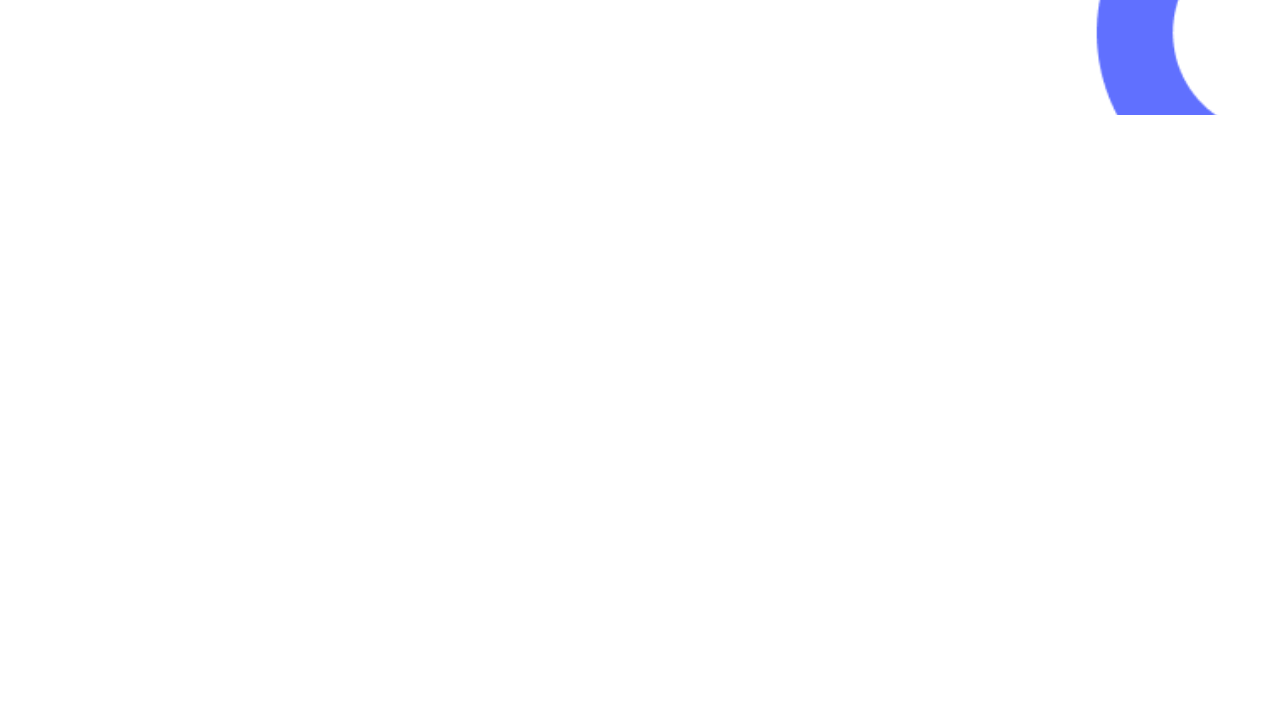
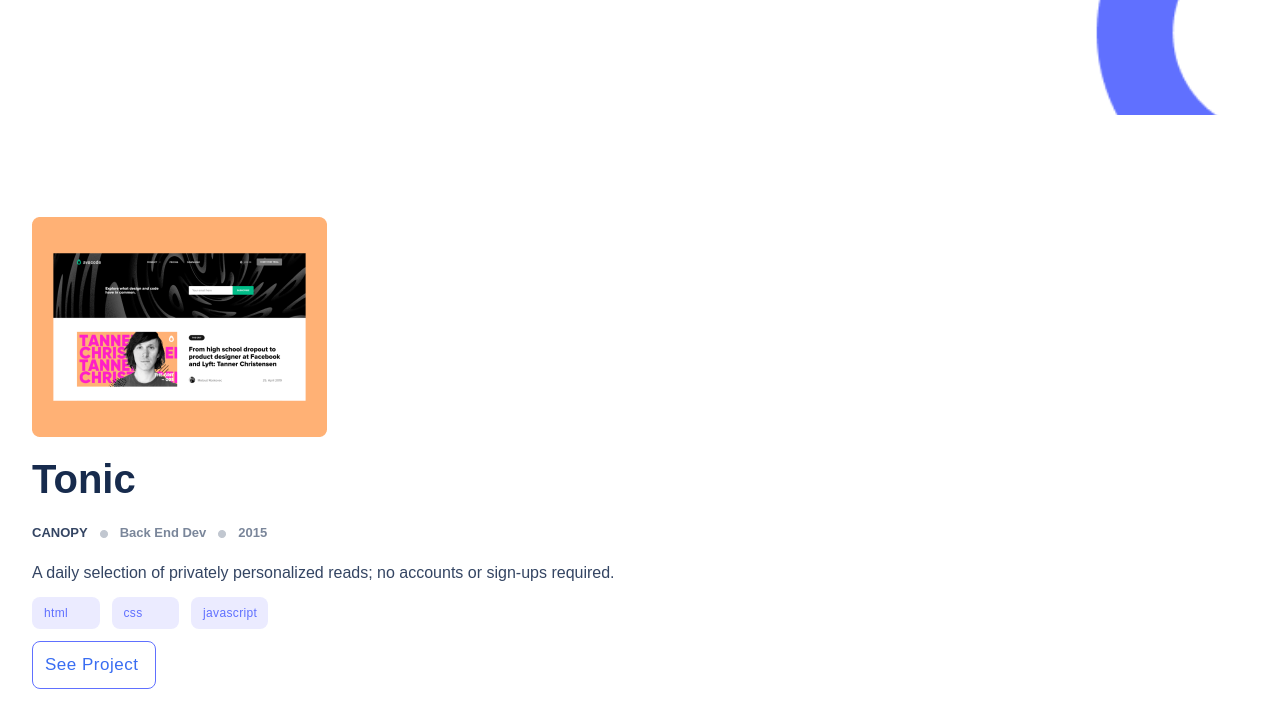
Before and after one commit to Dinicharia/portfolio, a website: page index.html in a window 1280 px wide. Shown: the part 371-1098 px from the top of the page. Before the commit the page ends 800 px from the top, so only its background shows below. Drawn offline with Linux system fonts and the light colour scheme.

Commit message:
Update
Add card works page
Add the "See project" button

```diff
--- a/index.html
+++ b/index.html
@@ -19,7 +19,7 @@
             <div class="container">
                 <h1 class="greet">I am Daniel. Glad to see you</h1>
             <p class="para"> I'm a software developer! I can help you build a product, feature or website Look through some of my work and experience! If you like what you see and have a project you need coded, don’t hestiate to contact me.</p>
-        <h2 class="connect">LET’S CONNECT</h2>
+            <h2 class="connect">LET’S CONNECT</h2>
         <div >
                <ul class="social">
                     <li> <a href="https://www.linkedin.com/in/daniel-njoroge-3651a2a5/" target="_blank" rel="noopener"><img src="img/Linkedin.png" alt="linkedin" ></a> </li>
@@ -31,6 +31,27 @@
         </div>
             </div>
         </section>
-
+        <section class="cardworks">
+            <div class="container">
+                <a href="#"> <img src="img/Snapshoot.png" alt="snapshoot"></a>
+                <h1 class="greet">Tonic</h1>
+                <div class="frame2">
+                    <div class="client">CANOPY</div>
+                    <div ><a href="#"> <img src="img/Counter.png" alt="snapshoot"></a></div>
+                    <div class="role">Back End Dev</div>
+                    <div ><a href="#"> <img src="img/Counter.png" alt="snapshoot"></a></div>
+                    <div class="role">2015</div>
+                </div>
+                    <p class="para">A daily selection of privately personalized reads; no accounts or sign-ups required.</p>
+                <div class="tags">
+                   <p class="tag">html</p>
+                   <p class="tag">css</p>
+                   <p class="tag">javascript</p>
+                </div>
+                <div class="button">
+                    <p class="seeproj">See Project</p>
+                </div>
+            </div>
+        </section>
 </body>
 </html>
--- a/style.css
+++ b/style.css
@@ -81,3 +81,118 @@ body {
   margin: 0;
   gap: 20px;
 }
+
+.cardworks {
+  display: flex;
+  flex-direction: column;
+  background-size: 100%;
+  background-repeat: no-repeat;
+}
+
+.frame2 {
+  display: flex;
+  flex-direction: row;
+  align-items: center;
+  padding: 0;
+  gap: 12px;
+  width: 236px;
+  height: 32px;
+}
+
+.client {
+  display: flex;
+  font-style: normal;
+  font-weight: 600;
+  font-size: 13px;
+  line-height: 16px;
+
+  /* identical to box height, or 123% */
+
+  /* Neutrals/N600 */
+
+  color: #344563;
+}
+
+.role {
+  display: flex;
+  color: #7a869a;
+  font-style: normal;
+  font-weight: 600;
+  font-size: 13px;
+  line-height: 16px;
+}
+
+.tags {
+  display: flex;
+  flex-direction: row;
+  align-items: center;
+  padding: 0;
+  gap: 12px;
+  width: 236px;
+  height: 32px;
+}
+
+.tag {
+  display: flex;
+  flex-direction: row;
+  -ms-flex-align: center;
+  align-items: center;
+  padding: 4px 12px;
+  width: 53px;
+  height: 24px;
+
+  /* Primary/B50 */
+  background: #ebebff;
+  border-radius: 8px;
+  font-style: normal;
+  font-weight: 500;
+  font-size: 12px;
+  line-height: 16px;
+  text-align: center;
+
+  /* identical to box height, or 133% */
+  letter-spacing: 0.03em;
+
+  /* Primary/B400 */
+  color: #6070ff;
+}
+
+.button {
+  box-sizing: border-box;
+
+  /* Auto layout */
+  display: flex;
+  flex-direction: row;
+  align-items: center;
+  padding: 12px;
+  gap: 10px;
+
+  /* position: absolute; */
+  width: 124px;
+  height: 48px;
+  left: 0;
+
+  /* Primary/B400 */
+  border: 1px solid #6070ff;
+  border-radius: 8px;
+}
+
+.seeproj {
+  width: 100px;
+  height: 24px;
+
+  /* Button /Normal */
+  font-style: normal;
+  font-weight: 500;
+  font-size: 17px;
+  line-height: 24px;
+
+  /* identical to box height, or 141% */
+  display: flex;
+  align-items: center;
+  text-align: center;
+  letter-spacing: 0.03em;
+
+  /* Primary/B500 */
+  color: #396df2;
+}
```
Also changed, not shown: img/Counter.png (added), img/Snapshoot.png (added).
